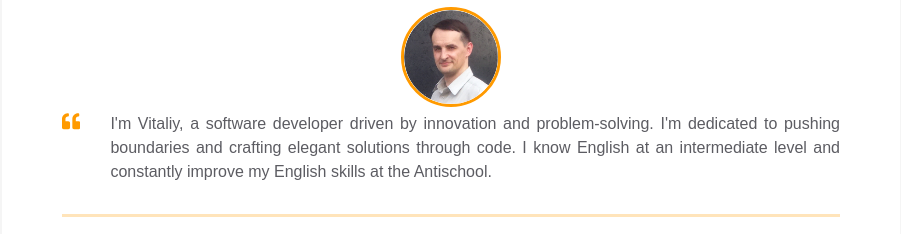
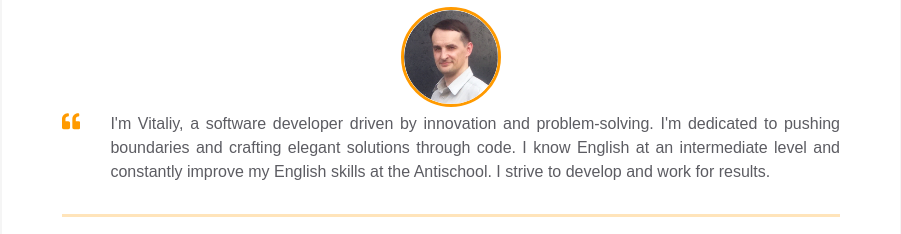
Before and after one commit to Vitaliy-Mazurenko/homepage, a plain HTML site: page index.html in a window 1280 px wide. Shown: the part 175-409 px from the top of the page, without its empty margins (189-1090 px from the left). Drawn offline with Linux system fonts and the light colour scheme.

Commit message:
Added 1 sentence to the intro

```diff
--- a/index.html
+++ b/index.html
@@ -45,6 +45,7 @@
                       I'm Vitaliy, a software developer driven by innovation and
                       problem-solving. I'm dedicated to pushing boundaries and crafting elegant
                       solutions through code. I know English at an intermediate level and constantly improve my English skills at the Antischool.
+                       I strive to develop and work for results.
                     </p>
                   </div>
                 </div>
```
